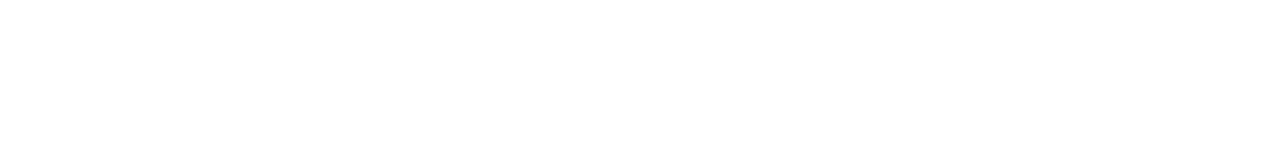
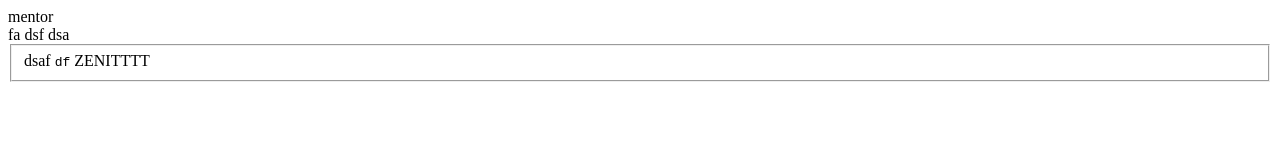
Before and after one commit to MisiniMentor/axians, a plain HTML site: page index.html in a window 1280 px wide. Drawn offline with Linux system fonts and the light colour scheme.

Commit message:
task/asjdfhkjsdf

```diff
--- a/index.html
+++ b/index.html
@@ -1,5 +1,18 @@
 <html>
 <body>
+  <label>mentor</label>
+  <aside>fa
+    dsf
+    dsa
+    <fieldset>dsaf
+        <samp>df</samp>
 
+
+ZENITTTT
+
+
+
+    </fieldset>
+  </aside>
 </body>
 </html>
--- /dev/null
+++ b/style.css
@@ -0,0 +1,3 @@
+body{
+    color:red;
+}
```
